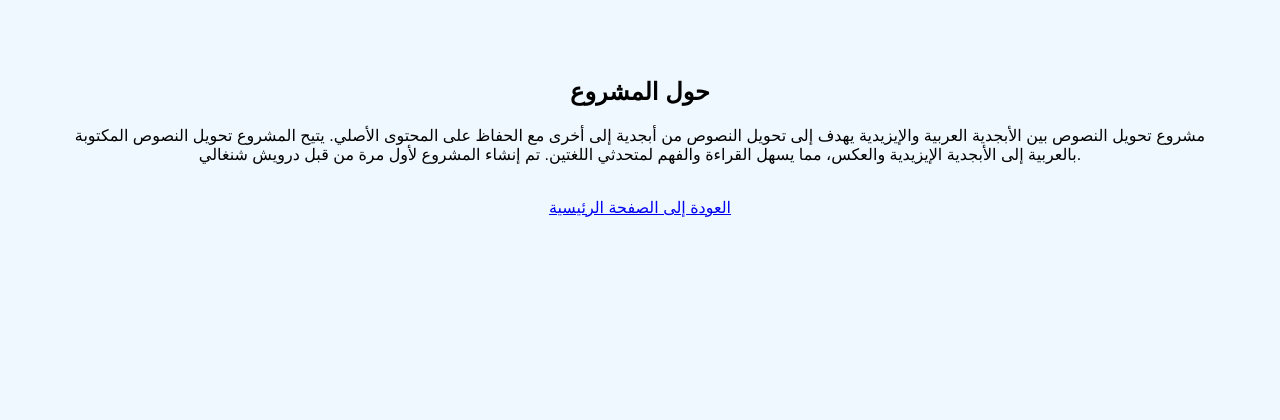
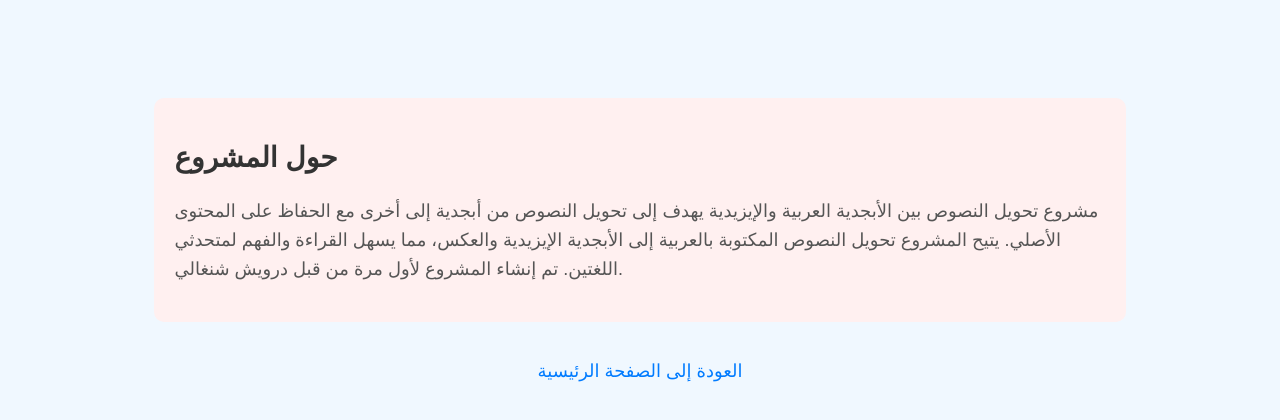
Before and after one commit to DarweshShngale/Convert-text-between-Arabic-and-Yazidi, a plain HTML site: page about.html in a window 1280 px wide. Drawn offline with Linux system fonts and the light colour scheme.

Commit message:
Update style.css

```diff
--- a/style.css
+++ b/style.css
@@ -24,3 +24,37 @@ textarea {
     border-radius: 10px;
     white-space: pre-wrap;
 }
+
+#about {
+    margin-top: 40px;
+    background-color: #fff0f0;
+    padding: 20px;
+    border-radius: 10px;
+    text-align: left;
+    width: 80%;
+    margin-left: auto;
+    margin-right: auto;
+}
+
+#about h2 {
+    font-size: 28px;
+    color: #333;
+}
+
+#about p {
+    font-size: 18px;
+    line-height: 1.6;
+    color: #555;
+}
+
+a {
+    display: inline-block;
+    margin-top: 20px;
+    font-size: 18px;
+    color: #007bff;
+    text-decoration: none;
+}
+
+a:hover {
+    text-decoration: underline;
+}
```
